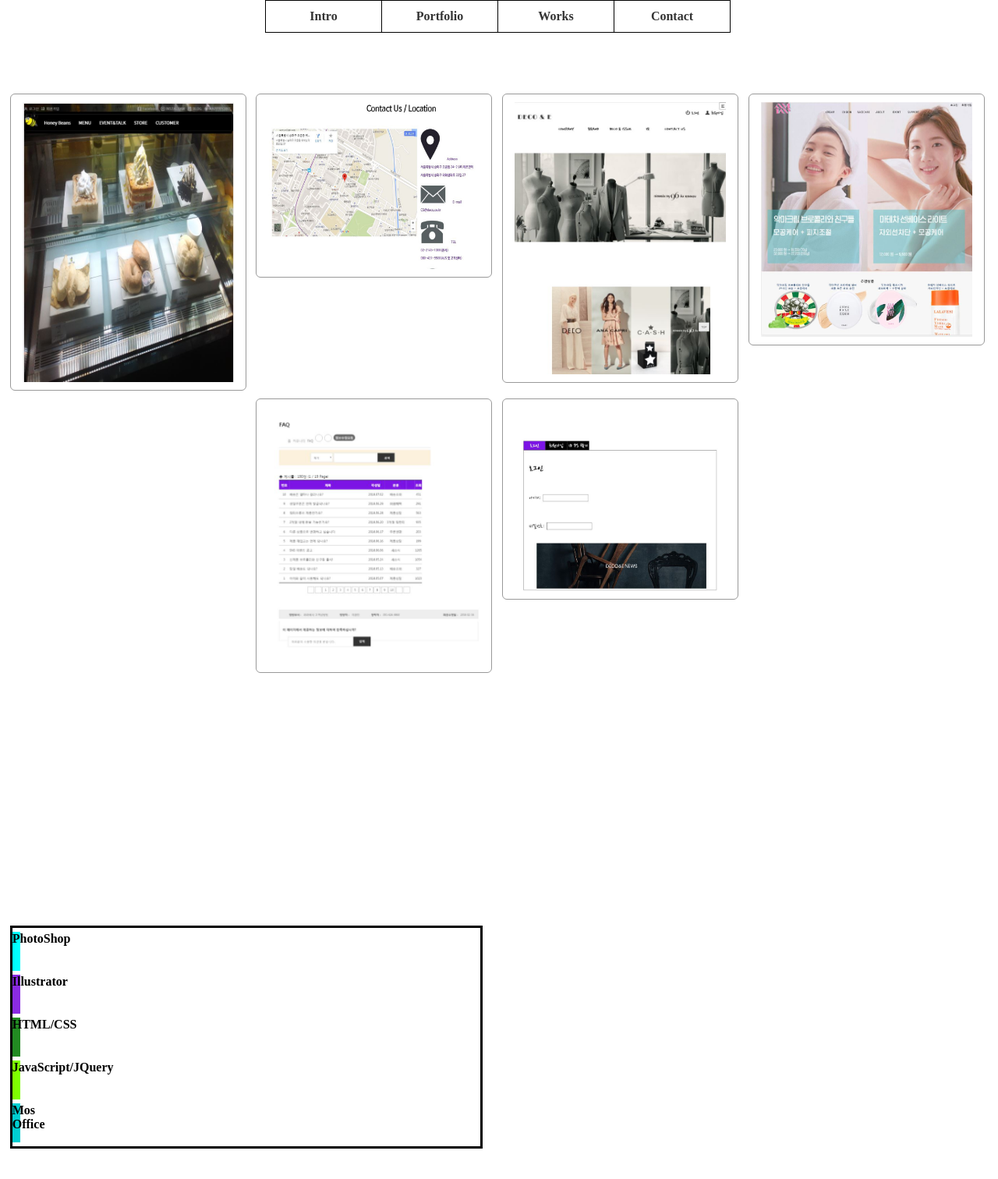
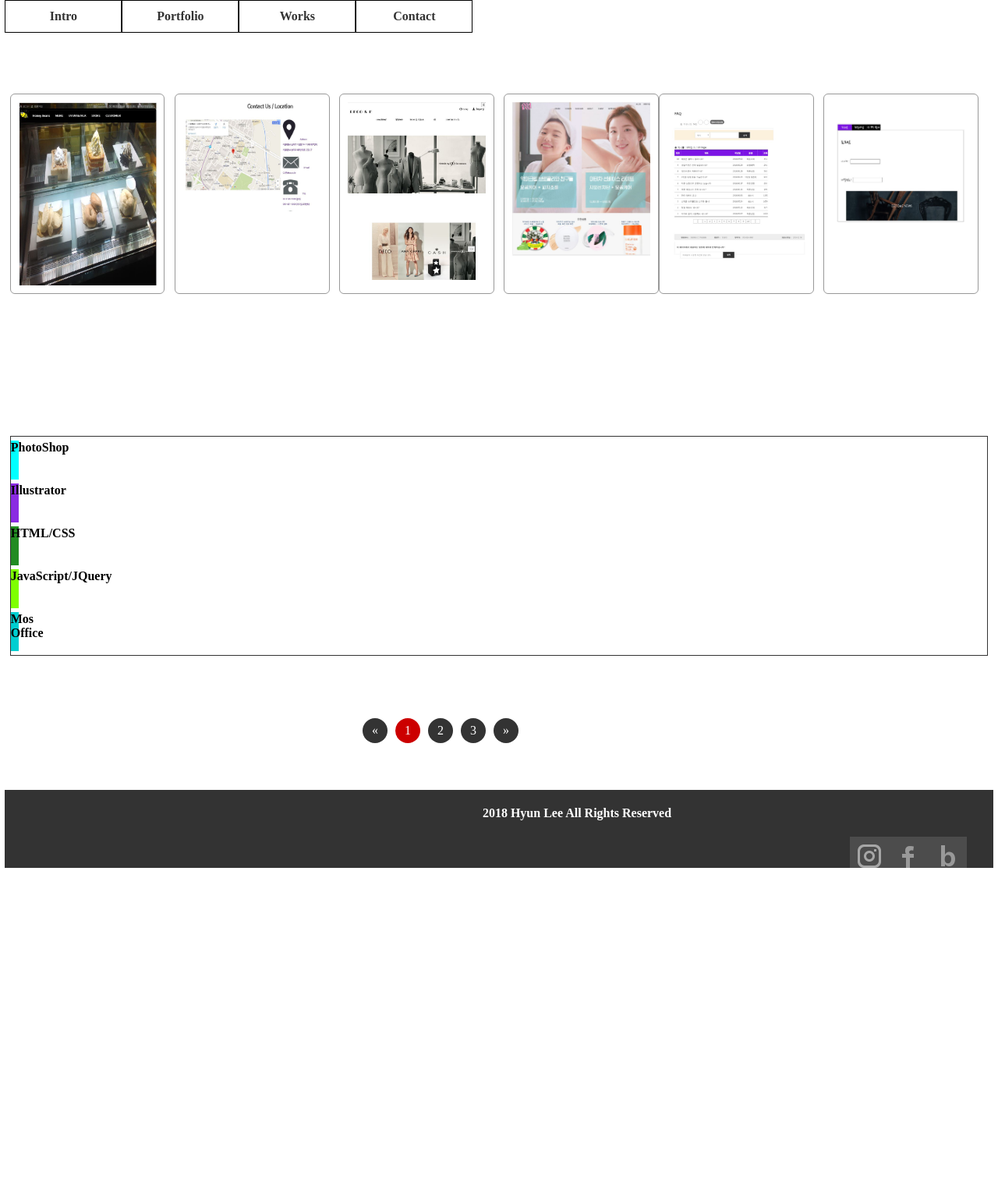
Before and after one commit to jssky123/jssky123.github.com, a PHP site: page / in a window 1280 px wide. Shown: the top 1512 px of the page at 78% size. Run offline with PHP 8.4, Linux system fonts and the light colour scheme.

Commit message:
Add files via upload

```diff
--- a/portfolio/style10.css
+++ b/portfolio/style10.css
@@ -13,7 +13,7 @@
 #content { width:1200px; height:500px; overflow:hidden;
     box-sizing:border-box; text-align:center;  }
 
-#gnb {width:600px; margin:0 auto; font-weight: bold;}
+#gnb {width:calc(600px-100px); margin:0 auto; font-weight: bold;}
 #gnb li { float:left; position:relative; border-top:1px solid black; width:148px;
     border-left:1px solid black; border-bottom:1px solid black; }
 #gnb li:last-child { border-right:1px solid black; }
@@ -27,12 +27,14 @@
 #gnb .sub li a { line-height:32px; }
 #gnb .sub li a:hover { background:#dbdad7;  }
 
+.dep1 {border-right:1px solid #333;}
 
 
-     .container { width:99%; margin:0 auto;  overflow:hidden; }
-	.pageNationBox { padding-bottom:10px; overflow:hidden; width:100%; }
-	.imgBox { padding-bottom:30px; overflow:auto; width:800%; }
-.page { width:12.5%; float:left; height:auto; }
+
+.container { width:99%; margin:0 auto;  overflow:hidden; }
+.pageNationBox { padding-bottom:10px; overflow:hidden; width:100%; }
+.imgBox { padding-bottom:30px; overflow:auto; width:800%; }
+.page { width:12.5%; float:left; height:auto; display: flex;}
 
 	.col3 { display:block; width:24%; margin-right:1%; float:left; margin-top:20px;
 		border-radius:6px; height:auto; }
@@ -52,9 +54,10 @@
 		height:200px; }
 	.msg { text-align:center; clear:both; }
 
-    #graph {width:600px;
-                border:3px solid #000;
-            font-weight: bold;}
+    #graph {width:calc(600px-100px);
+                =border:3px solid #000;
+            font-weight: bold;
+            border: 1px solid #333;}
 
         .bar {width:10px;
             height:50px;
@@ -71,11 +74,11 @@
 
         .item5 {background-color: darkturquoise;}
 
-     #graph:hover .item1 {width:550px;}
-     #graph:hover .item2 {width:500px;}
-     #graph:hover .item3 {width:400px;}
-     #graph:hover .item4 {width:400px;}
-     #graph:hover .item5 {width:500px;}
+     #graph:hover .item1 {width:250px;}
+     #graph:hover .item2 {width:300px;}
+     #graph:hover .item3 {width:300px;}
+     #graph:hover .item4 {width:200px;}
+     #graph:hover .item5 {width:350px;}
 
         .bar.item1 {transition-delay: 0.5s;}
         .bar.item2 {transition-delay: 0.7s;}
```
